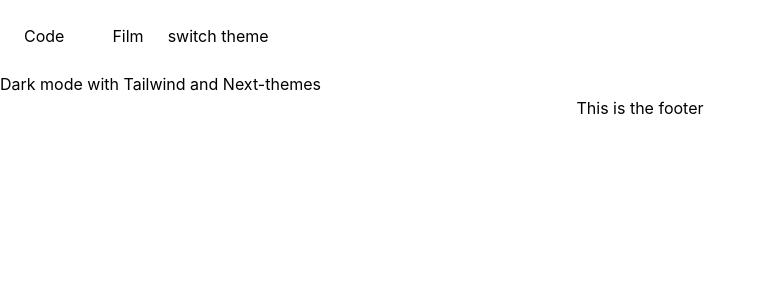
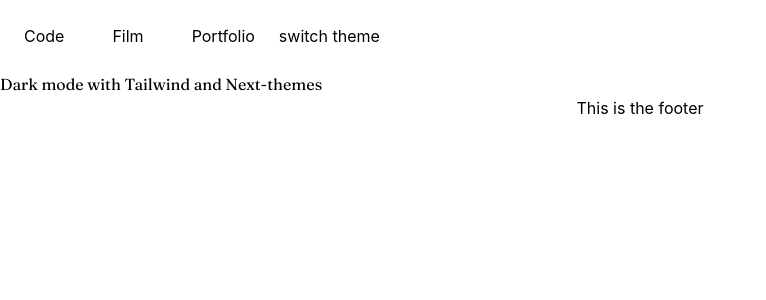
Before and after one commit to sethburtonhall/home-v2, a Next.js app: page / in a window 1280 px wide. Shown: the top 300 px of the page, without its empty margins (0-766 px from the left). Built offline with nearby package versions, Linux system fonts and the light colour scheme.

Commit message:
initial variable font test

```diff
--- a/components/Navigation.tsx
+++ b/components/Navigation.tsx
@@ -19,6 +19,7 @@ export default function Navigation() {
     <ul className="flex items-center">
       <Link href="code"><a className="p-6">Code</a></Link>
       <Link href="film"><a className="p-6">Film</a></Link>
+      <Link href="portfolio"><a className="p-6">Portfolio</a></Link>
       <button onClick={switchTheme}> switch theme</button>
     </ul>
   )
--- a/pages/index.tsx
+++ b/pages/index.tsx
@@ -9,12 +9,14 @@ export default function Home() {
       <Head>
         <title>Seth Hall: Code/Film</title>
         <link rel="icon" href="/favicon.ico" />
+        <link rel="preconnect" href="https://fonts.gstatic.com" />
+        <link href="https://fonts.googleapis.com/css2?family=Fraunces&display=swap" rel="stylesheet" />
       </Head>
 
       <Navigation />
 
       <main className="">
-        <h1 className="text:2xl">Dark mode with Tailwind and Next-themes</h1>
+        <h1 className="text:2xl font-serif">Dark mode with Tailwind and Next-themes</h1>
       </main>
 
       <Footer />
--- /dev/null
+++ b/pages/portfolio.tsx
@@ -0,0 +1,5 @@
+export default function Portfolio() {
+  return (
+    <header className="text-5xl">This is my portfolio</header>
+  )
+}
--- a/tailwind.config.js
+++ b/tailwind.config.js
@@ -9,6 +9,10 @@ module.exports = {
   },
   darkMode: 'class',
   theme: {
+    fontFamily: {
+      sans: ['Graphik', 'sans-serif'],
+      serif: ['Fraunces', 'serif']
+    },
     // colors: {
     //   transparent: 'transparent',
     //   current: 'currentColor',
@@ -26,6 +30,7 @@ module.exports = {
       }
     }
   },
+
   variants: {
     extend: {}
   },
```
